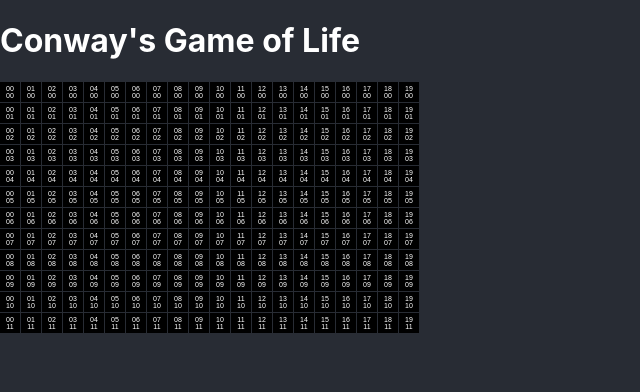
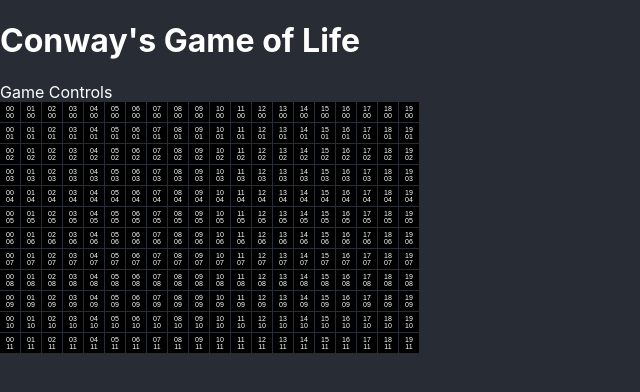
Before and after one commit to michaeljfuller/game-of-life, a React (Create React App) app: page / in a window 1280 px wide. Shown: the top 392 px of the page, without its empty margins (0-640 px from the left). Built offline with nearby package versions, Linux system fonts and the light colour scheme.

Commit message:
Add Controls stub

```diff
--- /dev/null
+++ b/src/components/Game/Controls/Controls.tsx
@@ -0,0 +1,8 @@
+import React from "react";
+
+export interface ControlsProps {
+
+}
+export function Controls(props: ControlsProps) {
+    return <div>Game Controls</div>
+}
--- a/src/components/Game/Game.tsx
+++ b/src/components/Game/Game.tsx
@@ -1,5 +1,6 @@
 import React from "react";
 import {Grid} from "./Grid/Grid";
+import {Controls} from "./Controls/Controls";
 import {gameStateReducer} from "./gameState";
 
 export interface GameProps {
@@ -49,6 +50,7 @@ export function Game({
     return <div
         data-testid='Game'
     >
+        <Controls />
         <Grid
             cellStates={gameState}
             rows={rows}
```
